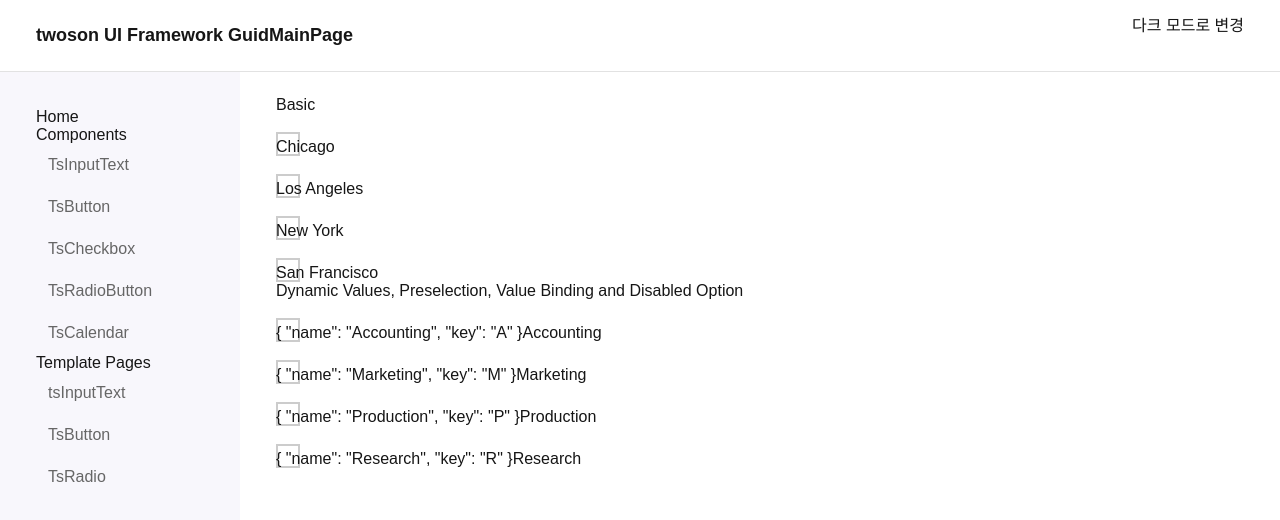
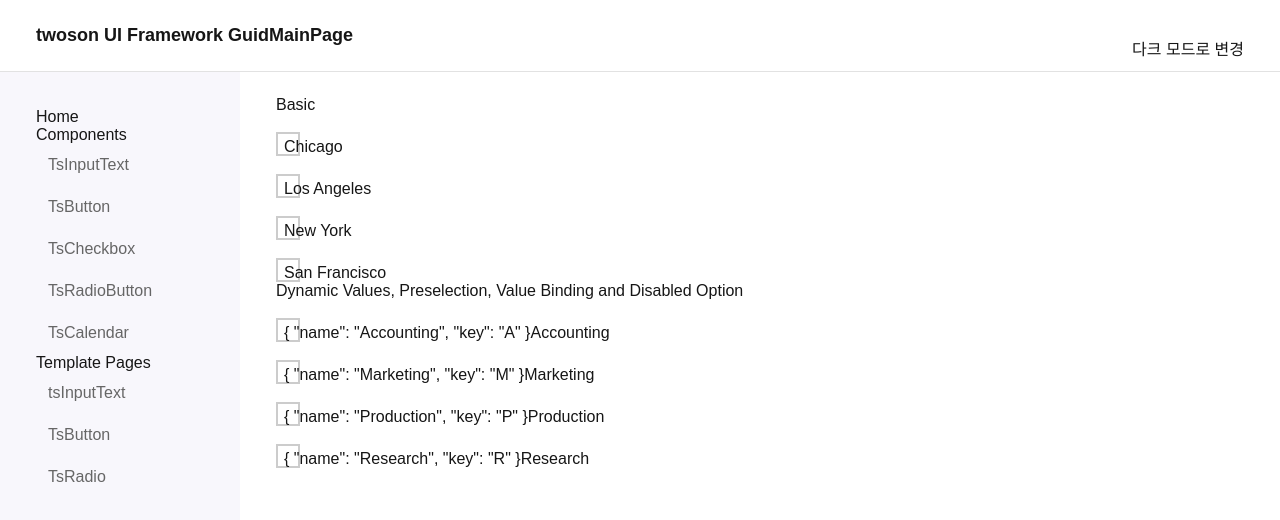
Before and after one commit to opp1350/ts-ui-pjt, a Vue app: page /components/tsRadioButton in a window 1280 px wide. Shown: the top 520 px of the page. Built offline with nearby package versions, Linux system fonts and the light colour scheme; the HTML template or start-up script is replaced by a standard one; a web font is replaced by a local one.

Commit message:
다크모드가 새로고침시 자동으로 false되는 현상을 수정

```diff
--- a/src/assets/css/base/reset.scss
+++ b/src/assets/css/base/reset.scss
@@ -8,6 +8,7 @@ html {
         font-family: "NotoSansKR", sans-serif;
         font-weight: normal;
         color: var(--font-color-normal);
+        background-color: var(--background-color-normal);
         // 과한 깜빡임 방지로 추가함, 문제시 삭제
         transition: background-color 0.4s, color 0.4s, border-color 0.4s, box-shadow 0.4s;
     }
--- /dev/null
+++ b/src/assets/css/components/common.scss
@@ -0,0 +1,5 @@
+.p-component {
+    + label {
+        margin-left: .8rem;
+    }
+}
--- /dev/null
+++ b/src/assets/css/components/components.scss
@@ -0,0 +1,5 @@
+@import "common.scss"; // 공통
+@import "tsButton.scss";
+@import "tsRadio.scss";
+@import "tsCheckbox.scss";
+@import "tsInput.scss";
--- a/src/assets/css/components/tsRadio.scss
+++ b/src/assets/css/components/tsRadio.scss
@@ -61,3 +61,7 @@
         }
     }
 }
+
+// radio와 label을 감싸는 박스
+.p-field-radiobutton {
+}
--- a/src/assets/css/style.scss
+++ b/src/assets/css/style.scss
@@ -7,10 +7,7 @@
 @import "./base/reset.scss";
 
 // component
-@import "./components/tsInput.scss";
-@import "./components/tsRadio.scss";
-@import "./components/tsButton.scss";
-@import "./components/tsCheckbox.scss";
+@import "./components/components.scss";
 
 // ui
 @import "./ui/ui.scss";
--- a/src/ui/theme/darkMode.vue
+++ b/src/ui/theme/darkMode.vue
@@ -1,8 +1,7 @@
 <template>
     <div class="switch:check">
         <div class="p-field-checkbox">
-            <label for="darkModeSwitch">{{ darkMode ? '라이트 모드로 변경' : '다크 모드로 변경' }}</label>
-            <ts-checkbox title="다크 모드로 변경" ref="switchRef" id="darkModeSwitch" :binary="true" @change="switchEvent" v-model="darkMode"/>
+            <ts-checkbox ref="switchRef" id="darkModeSwitch" :binary="true" @change="switchEvent" v-model="darkMode" :label="darkMode ? '라이트 모드로 변경' : '다크 모드로 변경'"/>
         </div>
     </div>
 </template>
@@ -13,34 +12,49 @@ export default defineComponent({
     setup(){
         const darkMode = ref(false)
         const switchRef = ref(null)
-        if(window.matchMedia && window.matchMedia("(prefers-color-scheme: dark)").matches) {
+
+        // localStorage로 캐시저장 => 새로고침을 해도 다크모드가 초기화 되지 않음
+        // 다크모드가 true일 때
+        if(localStorage.getItem('preferredDarkMode') && localStorage.getItem('preferredDarkMode') === 'true') {
+            console.log(`nextTick 작동 이전 다크모드 = ${localStorage.getItem('preferredDarkMode')}`) // true
+            console.log(`nextTick 이전 darkMode.value = ${darkMode.value}`) // darkMode.value가 false로 초기화 됨
             nextTick(() => {
+                darkMode.value = true // darkMode.value가 false인 현상을 수정
                 switchRef.value.checked = true
-                switchToggle()
+                darkAttrs()
             })
+        // 다크모드가 false일 때
+        } else {
+            if(window.matchMedia && window.matchMedia("(prefers-color-scheme: dark)").matches) {
+                nextTick(() => {
+                    switchRef.value.checked = false
+                    darkAttrs()
+                })
+            }
         }
         const darkAttrs = () => {
             if(darkMode.value) {
                 document.documentElement.setAttribute('data-mode', 'dark')
                 document.body.classList.remove('lighter')
                 document.body.classList.add('darker')
+                localStorage.setItem('preferredDarkMode', 'true')
             } else {
                 document.documentElement.setAttribute('data-mode', 'light')
                 document.body.classList.remove('darker')
                 document.body.classList.add('lighter')
+                localStorage.setItem('preferredDarkMode', 'false')
             }
 
         }
         const switchToggle = () => {
             if (switchRef.value.checked) {
-                // darkMode.value = true
                 darkAttrs()
+                window.alert('테마를 다크모드로 변경합니다.')
             } else {
-                // darkMode.value = false
                 darkAttrs()
+                window.alert('테마를 라이트모드로 변경합니다.')
             }
         }
-
         const switchEvent = () => {
             nextTick(() => {
                 switchToggle()
```
Also changed, not shown: src/assets/svg/arrow.svg (added), src/assets/svg/home.svg (added).
